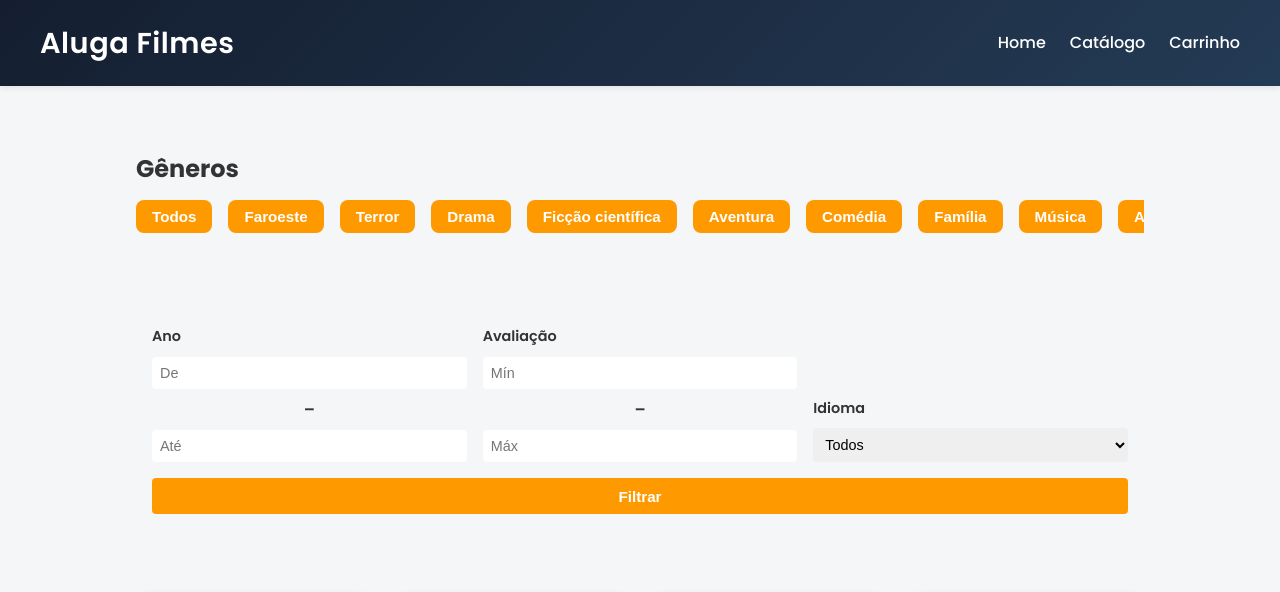
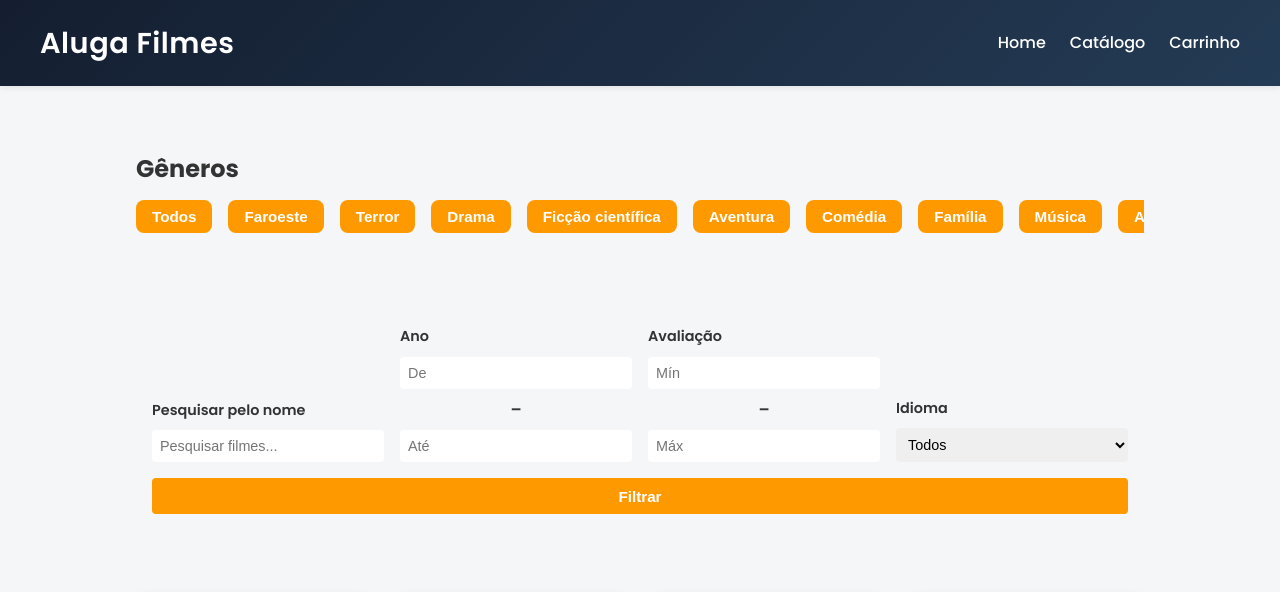
Before and after one commit to edilton-bs/etl-ga4-airflow-project, a Flask app: page /catalog in a window 1280 px wide. Shown: the top 592 px of the page. Run offline with Flask 3, Linux system fonts and the light colour scheme; some libraries are stand-ins or nearby versions.

Commit message:
sistema de pesquisa por nome adcionado

```diff
--- a/landing_page/static/styles.css
+++ b/landing_page/static/styles.css
@@ -435,3 +435,37 @@ footer {
   justify-content: center;
   z-index: 1000;
 }
+
+
+
+.search {
+      display: flex;
+      flex-direction: column;
+      gap: 0.5rem;
+      flex: 1 1 200px;
+
+    }
+    .search label {
+      font-size: 0.9rem;
+      font-weight: 600;
+      color: var(--secondary);
+    }
+    .search input,
+    .search select {
+      padding: 0.5rem;
+      border: 1px solid var(--filter-border);
+      border-radius: 4px;
+      font-size: 0.9rem;
+      transition: border-color .2s;
+    }
+    .search input:focus,
+    .search select:focus {
+      outline: none;
+      border-color: var(--primary);
+      box-shadow: 0 0 0 2px rgba(255,153,0,0.3);
+    }
+    .search span {
+      align-self: center;
+      font-weight: 600;
+      color: var(--secondary);
+    }
--- a/landing_page/templates/catalog.html
+++ b/landing_page/templates/catalog.html
@@ -2,6 +2,8 @@
 <html lang="pt-br">
 <head>
   <!-- Google tag (gtag.js) -->
+<!-- CDN Fuse.js v7 -->
+<script src="https://cdn.jsdelivr.net/npm/fuse.js@7.1.0/dist/fuse.min.js"></script>
 <script async src="https://www.googletagmanager.com/gtag/js?id=G-YSQ1BD02D1"></script>
 <script>
   window.dataLayer = window.dataLayer || [];
@@ -147,7 +149,22 @@ height="0" width="0" style="display:none;visibility:hidden"></iframe></noscript>
 
 
 
+
+
     <section class="filters">
+
+
+      <div class="search">
+        <label>Pesquisar pelo nome</label>
+  <input
+    type="search"
+    id="search-input"
+    placeholder="Pesquisar filmes..."
+    autocomplete="off"
+  />
+</div>
+
+
   <div class="filter">
     <label for="year-min">Ano</label>
     <input id="year-min" type="number" placeholder="De" min="1900" max="2025">
@@ -201,6 +218,7 @@ height="0" width="0" style="display:none;visibility:hidden"></iframe></noscript>
   </footer>
 
  <script>
+  let fuse;     // instância de Fuse.js
   const MAX_PER_PAGE = 16;
   let rawList = [];
   let currentList = [];
@@ -212,6 +230,15 @@ height="0" width="0" style="display:none;visibility:hidden"></iframe></noscript>
     if (genre !== 'Todos') url += `?genre=${encodeURIComponent(genre)}`;
     const resp = await fetch(url);
     rawList = await resp.json();
+
+    // ➊ inicializa Fuse para busca em rawList pelo campo Title
+    fuse = new Fuse(rawList, {
+      keys: ['Title'],
+      threshold: 0.3,
+      ignoreLocation: true
+    });  // :contentReference[oaicite:1]{index=1}
+
+
     applyFilters();
   }
 
@@ -377,6 +404,25 @@ function showPopup(msg) {
   window.addEventListener('DOMContentLoaded', () => {
     montarGeneros();
     carregarFilmes();
+
+
+    // ➋ quando o usuário digitar, faz busca fuzzy em currentList
+    document.getElementById('search-input')
+      .addEventListener('input', e => {
+        const q = e.target.value.trim();
+        if (q.length > 0 && fuse) {
+          // executa Fuse.js e extrai apenas os itens encontrados
+          const results = fuse.search(q);
+          currentList = results.map(r => r.item);
+        } else {
+          // sem termo, volta à lista completa
+          currentList = [...rawList];
+        }
+        currentPage = 1;
+    renderPage();
+  });
+
+
   });
 </script>
 
```
